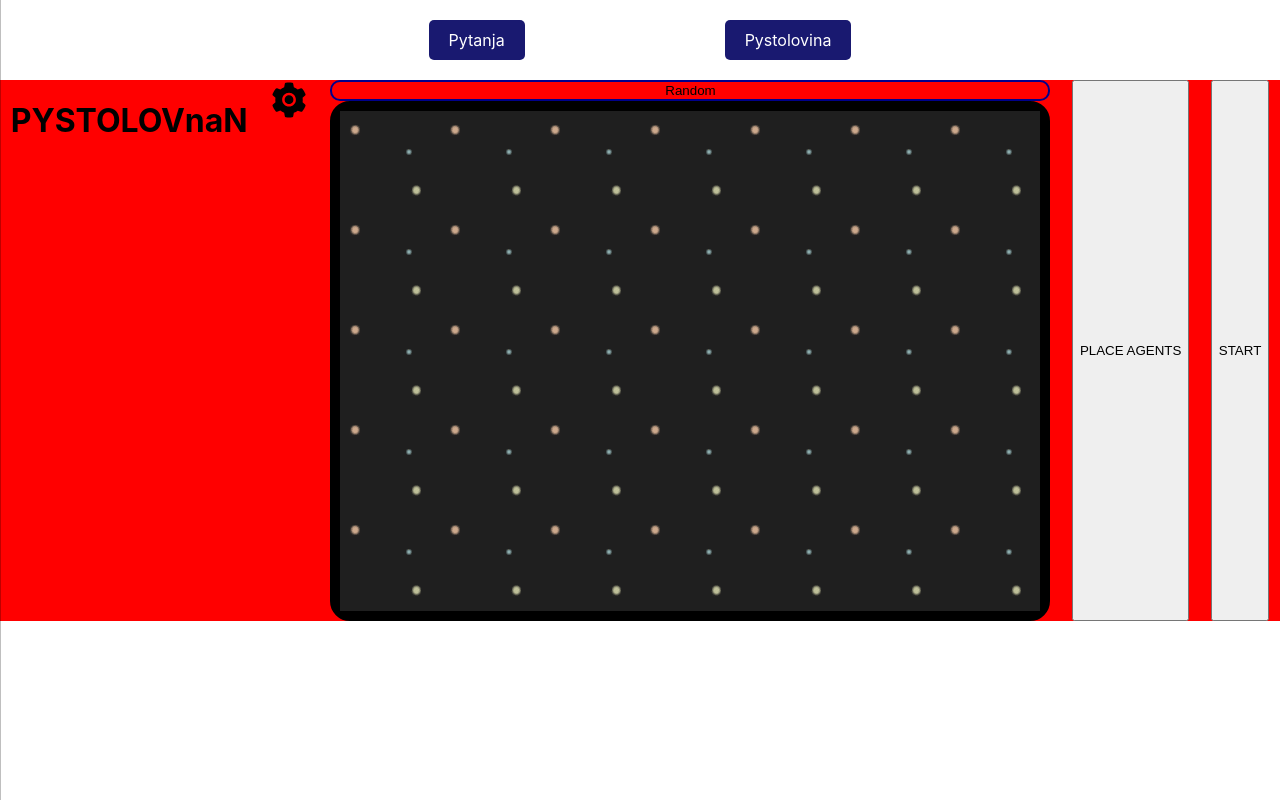
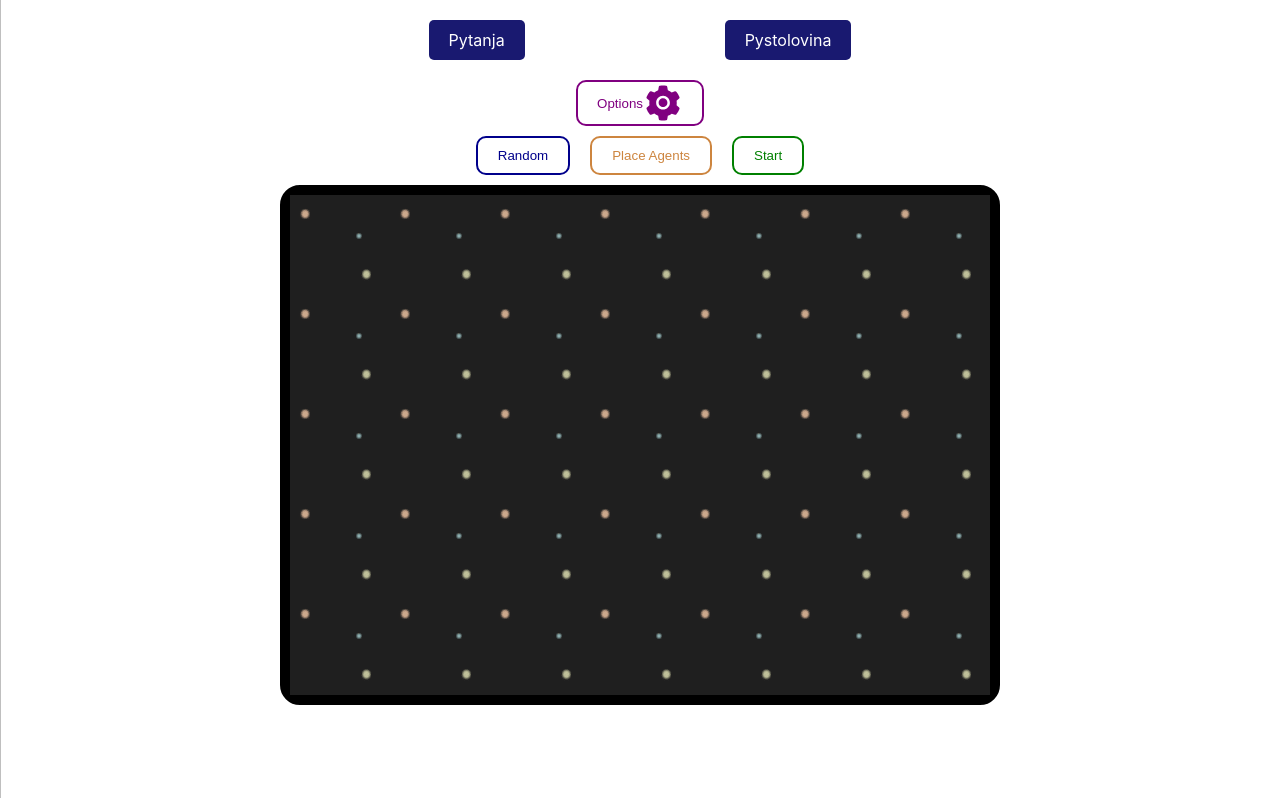
Before and after one commit to tarikibrahimovic/Vestacka-Inteligencija, a React (Create React App) app: page /pystolovina in a window 1280 px wide. Built offline with nearby package versions, Linux system fonts and the light colour scheme.

Commit message:
deployed version 1

```diff
--- a/src/Pages/Pystolovina/Pystolovina.jsx
+++ b/src/Pages/Pystolovina/Pystolovina.jsx
@@ -4,7 +4,6 @@ import { AiFillSetting } from "react-icons/ai";
 import Settings from "../../components/Settings/Settings";
 import PystolovinaMap from "../../components/PystolovinaMap/PystolovinaMap";
 import { NotificationManager } from "react-notifications";
-import Aki from "../../img/Aki.png";
 import DefaultAgent1 from "../../img/DefaultAgent1.png";
 import DefaultAgent from "../../img/DefaultAgent.png";
 import { useEffect } from "react";
@@ -28,6 +27,7 @@ export default function Pystolovina() {
       name: "User",
       row: null,
       col: null,
+      tip: "User",
       img: DefaultAgent1,
       depth: null,
       time: null,
@@ -37,6 +37,7 @@ export default function Pystolovina() {
       name: "User",
       row: null,
       col: null,
+      tip: "User",
       img: DefaultAgent,
       depth: null,
       time: null,
@@ -49,6 +50,7 @@ export default function Pystolovina() {
   const [isRunning, setIsRunning] = useState(false);
   const [activeAgent, setActiveAgent] = useState(null);
   const [lostAgents, setLostAgents] = useState([]);
+  const [loading, setLoading] = useState(false);
   const [map, setMap] = useState([
     [0, 0, 0, 0, 0, 0, 0],
     [0, 0, 0, 0, 0, 0, 0],
@@ -60,7 +62,6 @@ export default function Pystolovina() {
     let currentIndex = array.length,
       randomIndex;
 
-    // While there remain elements to shuffle.
     while (currentIndex != 0) {
       // Pick a remaining element.
       randomIndex = Math.floor(Math.random() * currentIndex);
@@ -77,6 +78,21 @@ export default function Pystolovina() {
   }
 
   const placeAgents = () => {
+    if (isRunning) {
+      NotificationManager.error("You can't do that", "Error");
+      return;
+    }
+    setLostAgents([]);
+    setAgents((prev) => {
+      const newAgents = [...prev];
+      newAgents.forEach((agent) => {
+        agent.row = null;
+        agent.col = null;
+      });
+      return newAgents;
+    });
+    setAgentTurnId(1);
+    setLoading(false);
     let availableCoordinates = [];
     map.map((row, rowIndex) => {
       row.map((column, columnIndex) => {
@@ -196,13 +212,11 @@ export default function Pystolovina() {
   };
 
   useEffect(() => {
-    if (!Agents.every((agent) => agent.hasOwnProperty("id")) || !isRunning)
+    if (!Agents?.every((agent) => agent.hasOwnProperty("id")) || !isRunning)
       return;
 
     const shiftedAgents = [...Agents];
     shiftLeft(shiftedAgents, lastAgentId);
-
-    console.log(shiftedAgents);
     setLostAgents((prevIds) => {
       const newIds = [...prevIds];
       for (const agent of shiftedAgents) {
@@ -212,7 +226,10 @@ export default function Pystolovina() {
           newIds.length < Agents.length - 1
         ) {
           newIds.push(agent.id);
-          if (newIds.length === Agents.length - 1) setIsRunning(false);
+          if (newIds.length === Agents.length - 1) {
+            setIsRunning(false);
+            NotificationManager.success("Game over!", "", 3000);
+          }
         }
       }
       return newIds;
@@ -236,14 +253,21 @@ export default function Pystolovina() {
           return 0;
         }
       }
+      setActiveAgent(Agents.find((agent) => agent.id === nextAgentId));
     });
   };
 
   useEffect(() => {
-    if (!isRunning || activeAgent?.name === "User") {
+    const agentOnTurn = Agents.find((agent) => agent.id === agentTurnId);
+    if (
+      !isRunning ||
+      agentOnTurn?.name === "User" ||
+      loading ||
+      lostAgents.length === Agents.length - 1
+    ) {
       return;
     }
-    setIsRunning(true);
+    setLoading(true);
     (async () => {
       const body = {
         map,
@@ -251,8 +275,8 @@ export default function Pystolovina() {
         agentTurnId,
       };
 
-      // AI move
-      const baseUrl = "http://127.0.0.1:8000";
+      // const baseUrl = "http://127.0.0.1:8000";
+      const baseUrl = "https://tarik2508.pythonanywhere.com"
       const response = await fetch(`${baseUrl}/get-path`, {
         method: "POST",
         body: JSON.stringify(body),
@@ -266,7 +290,8 @@ export default function Pystolovina() {
 
       setTimeout(() => {
         if (move) {
-          const aiAgentPos = [activeAgent.row, activeAgent.col];
+          let actAgent = Agents.find((agent) => agent.id === agentTurnId);
+          const aiAgentPos = [actAgent.row, actAgent.col];
           setMap((prevMap) => {
             let newMap = [...prevMap];
             newMap[aiAgentPos[0]][aiAgentPos[1]] = 0;
@@ -280,18 +305,27 @@ export default function Pystolovina() {
             return newAgents;
           });
         }
-        setIsRunning(false);
+        setLoading(false);
       }, 300);
+      changeAgentTurn();
     })();
-  }, [agentsOrder]);
+  }, [
+    agentsOrder,
+    map,
+    activeAgent,
+    agentTurnId,
+    isRunning,
+    loading,
+    lostAgents,
+    changeAgentTurn,
+  ]);
 
   useEffect(() => {
     setActiveAgent(Agents.find((agent) => agent.id === agentTurnId));
-  }, [agentTurnId]);
+  }, [agentTurnId, isRunning, activeAgent, map, loading, lostAgents]);
 
-  // console.log(agentTurnId, activeAgent);
   return (
-    <>
+    <div className={classes.container}>
       <Settings
         hiddenSidebar={hiddenSidebar}
         setHiddenSidebar={setHiddenSidebar}
@@ -304,12 +338,24 @@ export default function Pystolovina() {
         Agents={Agents}
         setAgents={setAgents}
       />
-      <div className={`${classes.main} ${!hiddenSidebar && classes.dark}`}>
-        <h1>PYSTOLOVnaN</h1>
-        <AiFillSetting
-          className={classes.settings}
-          onClick={() => setHiddenSidebar(!hiddenSidebar)}
-        />
+      <div className={`${classes.main}`}>
+        <button
+          className={classes.options}
+          onClick={() => {
+            if (isRunning) {
+              NotificationManager.error(
+                "You can't change settings while game is running!",
+                "",
+                3000
+              );
+              return;
+            }
+            setHiddenSidebar(!hiddenSidebar);
+          }}
+        >
+          Options
+          <AiFillSetting className={classes.settings} />
+        </button>
         <PystolovinaMap
           map={map}
           setMap={setMap}
@@ -321,10 +367,10 @@ export default function Pystolovina() {
           setLostAgents={setLostAgents}
           changeAgentTurn={changeAgentTurn}
           isRunning={isRunning}
+          placeAgents={placeAgents}
+          agentsOrder={agentsOrder}
         />
-        <button onClick={placeAgents}>PLACE AGENTS</button>
-        <button onClick={agentsOrder}>START</button>
       </div>
-    </>
+    </div>
   );
 }
--- a/src/Pages/Pystolovina/Pystolovina.module.css
+++ b/src/Pages/Pystolovina/Pystolovina.module.css
@@ -1,8 +1,9 @@
 .main{
-    background-color: red;
     width: 100%;
     display: flex;
     justify-content: space-around;
+    flex-direction: column;
+    align-items: center;
 }
 
 .settings{
@@ -11,3 +12,28 @@
     border: none;
     cursor: pointer;
 }
+
+.container{
+    width: 100%;
+    height: 100%;
+    display: flex;
+    justify-content: end;
+}
+
+.options{
+    width: 10%;
+    height: 17%;
+    display: flex;
+    justify-content: center;
+    align-items: center;
+    border-radius: 10px;
+    background-color: transparent;
+    border: purple 2px solid;
+    color: purple;
+    transition: 0.2s ease-in-out;
+}
+
+.options:hover{
+    background-color: purple;
+    color: white;
+}
--- a/src/Pages/Pytanja/Pytanja.jsx
+++ b/src/Pages/Pytanja/Pytanja.jsx
@@ -79,8 +79,7 @@ function Pytanja() {
         player: { tip: agentKey, x: playerX, y: playerY },
       }),
     };
-
-    fetch("http://127.0.0.1:8000/get-moves", requestOptions)
+    fetch("https://tarik2508.pythonanywhere.com/get-moves", requestOptions)
       .then((e) => {
         return e.json();
       })
--- a/src/components/PlayerSettings/PlayerSettings.module.css
+++ b/src/components/PlayerSettings/PlayerSettings.module.css
@@ -10,7 +10,6 @@
     border: 2px solid black;
     border-radius: 8px;
     padding: 5px;
-    background-color: #fff;
     cursor: pointer;
 }
 
@@ -26,7 +25,7 @@
 }
 
 .selected{
-    background-color: rgb(165, 165, 165);
+    background-color: rgb(122, 122, 122);
 }
 
 .disturb{
--- a/src/components/PystolovinaMap/PystolovinaMap.jsx
+++ b/src/components/PystolovinaMap/PystolovinaMap.jsx
@@ -3,6 +3,7 @@ import Scaffold from "../../img/scaffold.png";
 import classes from "./PystolovinaMap.module.css";
 import RandomButton from "../RadnomButon/RandomButton";
 import { NotificationManager } from "react-notifications";
+import End from "../../img/x.png";
 
 const tileMap = {
   0: Void,
@@ -20,9 +21,11 @@ export default function PystolovinaMap({
   setLostAgents,
   changeAgentTurn,
   isRunning,
+  placeAgents,
+  agentsOrder,
 }) {
   const availableMove = (agentId, row, col) => {
-    const agent = Agents.find((agent) => agent.id === agentId);
+    const agent = Agents?.find((agent) => agent.id === agentId);
     if (map[row][col] === 0) return false;
     if (Math.abs(agent.row - row) > 1 || Math.abs(agent.col - col) > 1)
       return false;
@@ -31,7 +34,7 @@ export default function PystolovinaMap({
 
   const moveHandler = (row, col) => {
     if (!isRunning) return;
-    const activeAgent = Agents.find((agent) => agent.id === agentTurnId);
+    const activeAgent = Agents?.find((agent) => agent.id === agentTurnId);
     if (activeAgent.name === "User") {
       if (hasMoves(activeAgent.id)) {
         if (availableMove(activeAgent.id, row, col)) {
@@ -63,10 +66,32 @@ export default function PystolovinaMap({
     }
   };
 
-  // console.log(lostAgents);
   return (
     <div className={classes.main}>
-      <RandomButton map={map} setMap={setMap} />
+      <div className={classes.buttonContainer}>
+        <RandomButton
+          map={map}
+          setMap={setMap}
+          setLostAgents={setLostAgents}
+          setAgents={setAgents}
+          isRunning={isRunning}
+        />
+        <button onClick={placeAgents} className={classes.place}>
+          Place Agents
+        </button>
+        <button
+          onClick={(e) => {
+            if (Agents?.length > 2) {
+              NotificationManager.error("Pick more agents");
+              return;
+            }
+            agentsOrder();
+          }}
+          className={classes.order}
+        >
+          Start
+        </button>
+      </div>
       <div className={classes.map}>
         {map.map((row, rowIndex) => {
           return (
@@ -81,7 +106,7 @@ export default function PystolovinaMap({
                       onClick={() => moveHandler(rowIndex, colIndex)}
                       className={tile === 1 ? classes.scaffold : classes.void}
                     />
-                    {Agents.map((agent) => {
+                    {Agents?.map((agent) => {
                       if (agent.row === rowIndex && agent.col === colIndex) {
                         return (
                           <img
@@ -97,6 +122,21 @@ export default function PystolovinaMap({
                         );
                       }
                     })}
+                    {lostAgents?.map((agentId) => {
+                      const agent = Agents?.find(
+                        (agent) => agent.id === agentId
+                      );
+                      if (agent?.row === rowIndex && agent?.col === colIndex) {
+                        return (
+                          <img
+                            src={End}
+                            alt={agent.name}
+                            key={agent.id}
+                            className={classes.end}
+                          />
+                        );
+                      }
+                    })}
                   </div>
                 );
               })}
--- a/src/components/PystolovinaMap/PystolovinaMap.module.css
+++ b/src/components/PystolovinaMap/PystolovinaMap.module.css
@@ -1,5 +1,5 @@
 .map{
-    width: auto;
+    width: fit-content;
     background-color: white;
     border: 10px solid black;
     border-radius: 20px;
@@ -8,7 +8,41 @@
 .main{
     display: flex;
     flex-direction: column;
+    align-items: center;
 }
+
+.place, .order{
+    border-radius: 10px;
+    background-color: transparent;
+    transition: 0.3s ease-in-out;
+    padding: 10px 20px;
+    margin: 10px;
+}
+
+.order{
+    border: 2px solid green;
+    color: green;
+}
+
+.order:hover{
+    background-color: green;
+    color: white;
+    cursor: pointer;
+    transition: 0.1s ease-in-out;
+}
+
+.place{
+    border: 2px solid peru;
+    color: peru;
+}
+
+.place:hover{
+    background-color: peru;
+    color: white;
+    cursor: pointer;
+    transition: 0.1s ease-in-out;
+}
+
 
 .row{
     height: 100px;
@@ -38,3 +72,11 @@
     background-color: rgba(255, 255, 255, 0.507);
     border-radius: 50%;
 }
+
+.end{
+    height: 100px;
+    width: auto;
+    position: absolute;
+    transform: translate(-100%);
+    z-index: 11;
+}
--- a/src/components/RadnomButon/RandomButton.jsx
+++ b/src/components/RadnomButon/RandomButton.jsx
@@ -1,8 +1,27 @@
+import { NotificationManager } from "react-notifications";
 import classes from "./RandomButton.module.css";
 
-export default function RandomButton({ map, setMap }) {
-
+export default function RandomButton({
+  map,
+  setMap,
+  setLostAgents,
+  setAgents,
+  isRunning,
+}) {
   const randomMap = () => {
+    if (isRunning) {
+      NotificationManager.error("You can't do that");
+      return;
+    }
+    setLostAgents([]);
+    setAgents((prev) => {
+      const newAgents = [...prev];
+      newAgents.forEach((agent) => {
+        agent.row = null;
+        agent.col = null;
+      });
+      return newAgents;
+    });
     const newMap = map.map((row) => {
       return row.map((tile) => {
         let random = Math.ceil((Math.random() + 0.3) * 2);
--- a/src/components/RadnomButon/RandomButton.module.css
+++ b/src/components/RadnomButon/RandomButton.module.css
@@ -1,7 +1,11 @@
 .random{
     border: 2px solid darkblue;
+    color: darkblue;
     border-radius: 10px;
     background-color: transparent;
+    transition: 0.3s ease-in-out;
+    padding: 10px 20px;
+    margin: 10px;
 }
 
 .random:hover{
--- a/src/components/Settings/Settings.module.css
+++ b/src/components/Settings/Settings.module.css
@@ -6,7 +6,7 @@
     left: 0;
     top: 0;
     overflow-y: auto;
-    height: 100vh;
+    height: 94vh;
     border: 3px solid black;
     z-index: 100;
 }
@@ -48,12 +48,11 @@
     border: 2px solid black;
     border-radius: 8px;
     padding: 5px;
-    background-color: #fff;
     cursor: pointer;
 }
 
 .selected{
-    background-color: rgb(165, 165, 165);
+    background-color: rgb(122, 122, 122);
 }
 
 .disturb{
```
Also changed, not shown: src/components/PlayerSettings/PlayerSettings.jsx (+8 -6 lines), src/components/Settings/Settings.jsx (+108 -23 lines), firebase.json (added), 1 other file (tests, documents, lock files or other folders).
